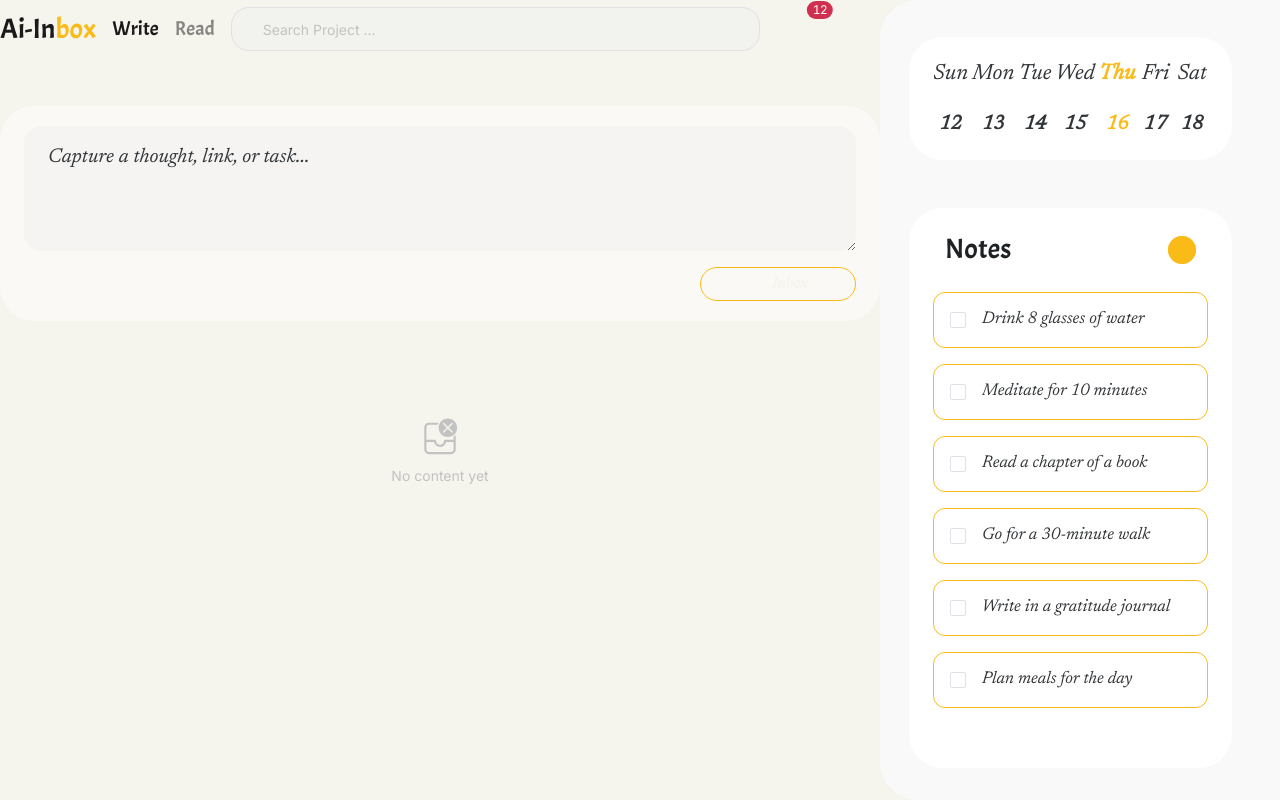
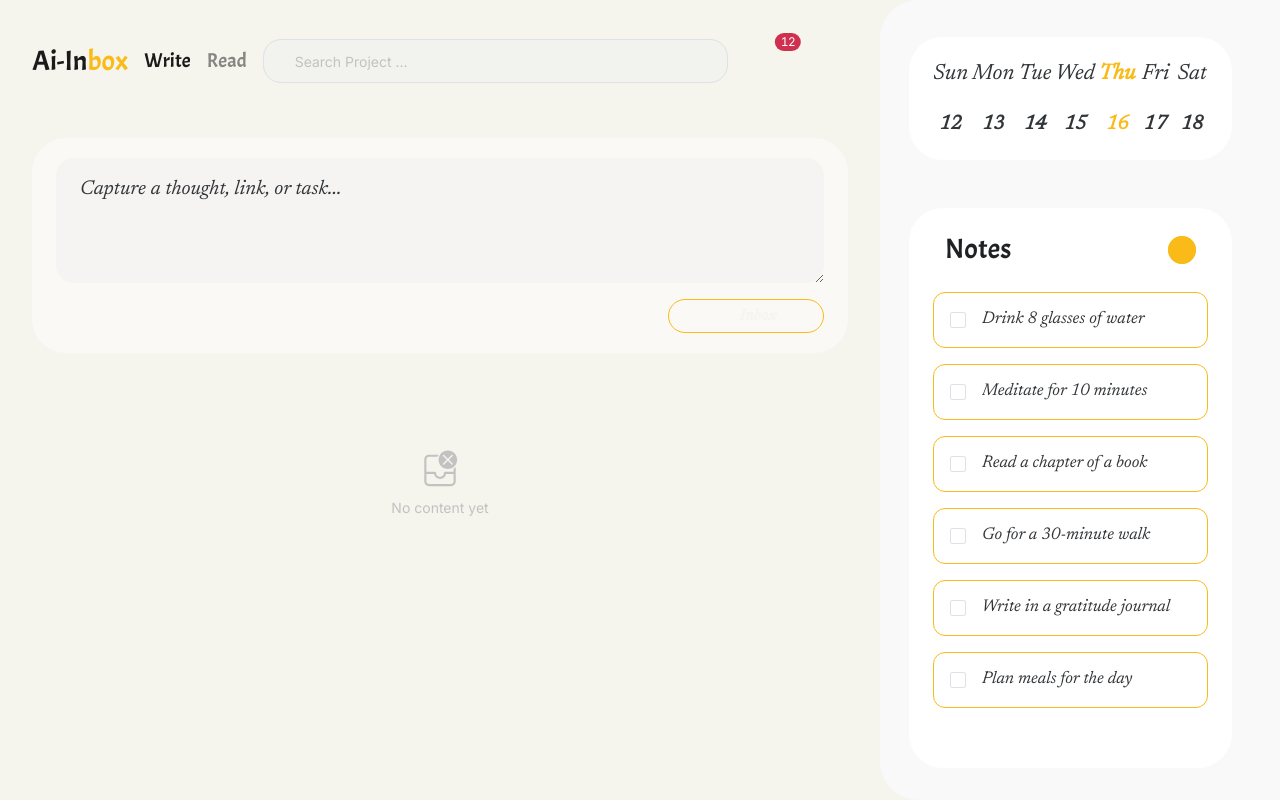
Before and after one commit to zhuoming2026/Ai-inbox, a Vue app: page / in a window 1280 px wide. Built offline with nearby package versions, Linux system fonts and the light colour scheme; some icons are missing; a web font is replaced by a local one.

Commit message:
fix: adjust left-content padding to 24px uniform

```diff
--- a/src/pages/HomePage.vue
+++ b/src/pages/HomePage.vue
@@ -336,7 +336,7 @@ onMounted(() => {
   display: flex;
   flex-direction: column;
   height: 100vh;
-  padding: var(--space-8) var(--space-12) var(--space-12);
+  padding: var(--space-6) var(--space-6) var(--space-6) var(--space-6);
   min-width: 0;
   overflow: hidden;
 }
```
